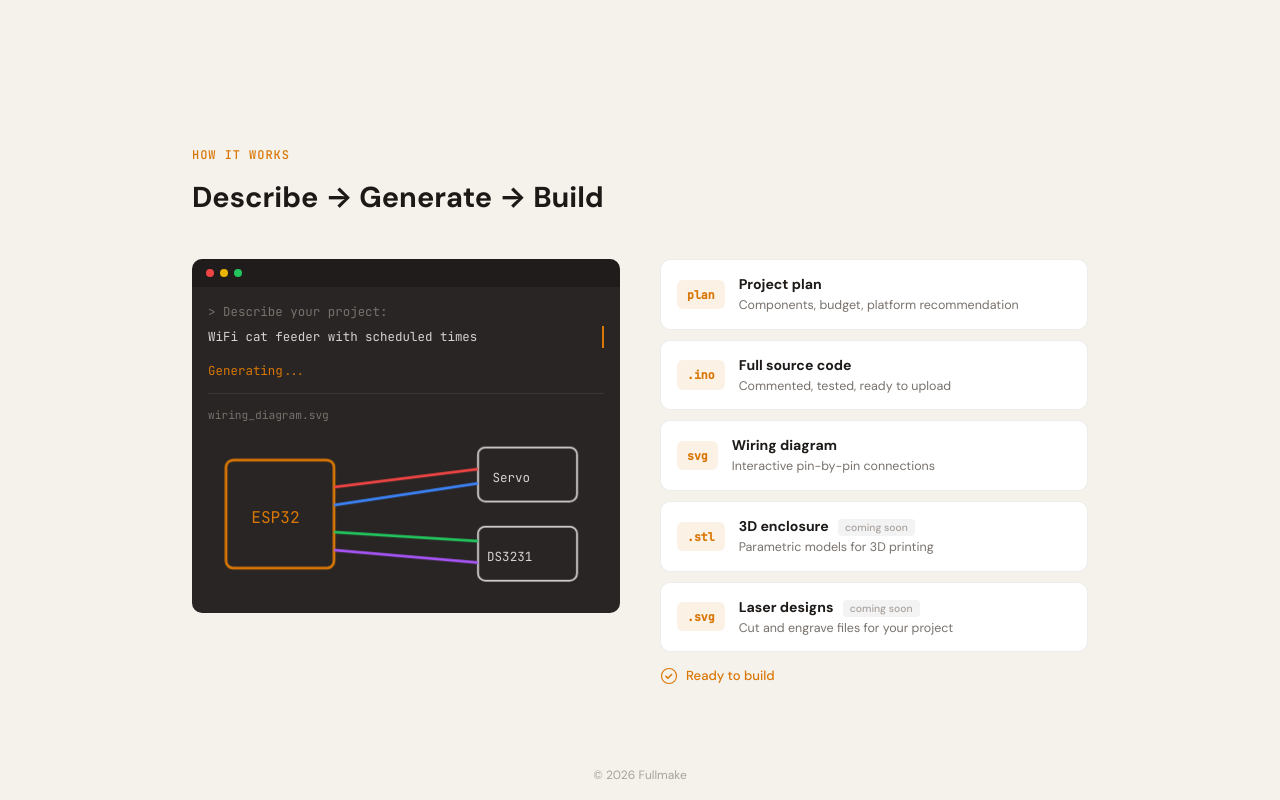
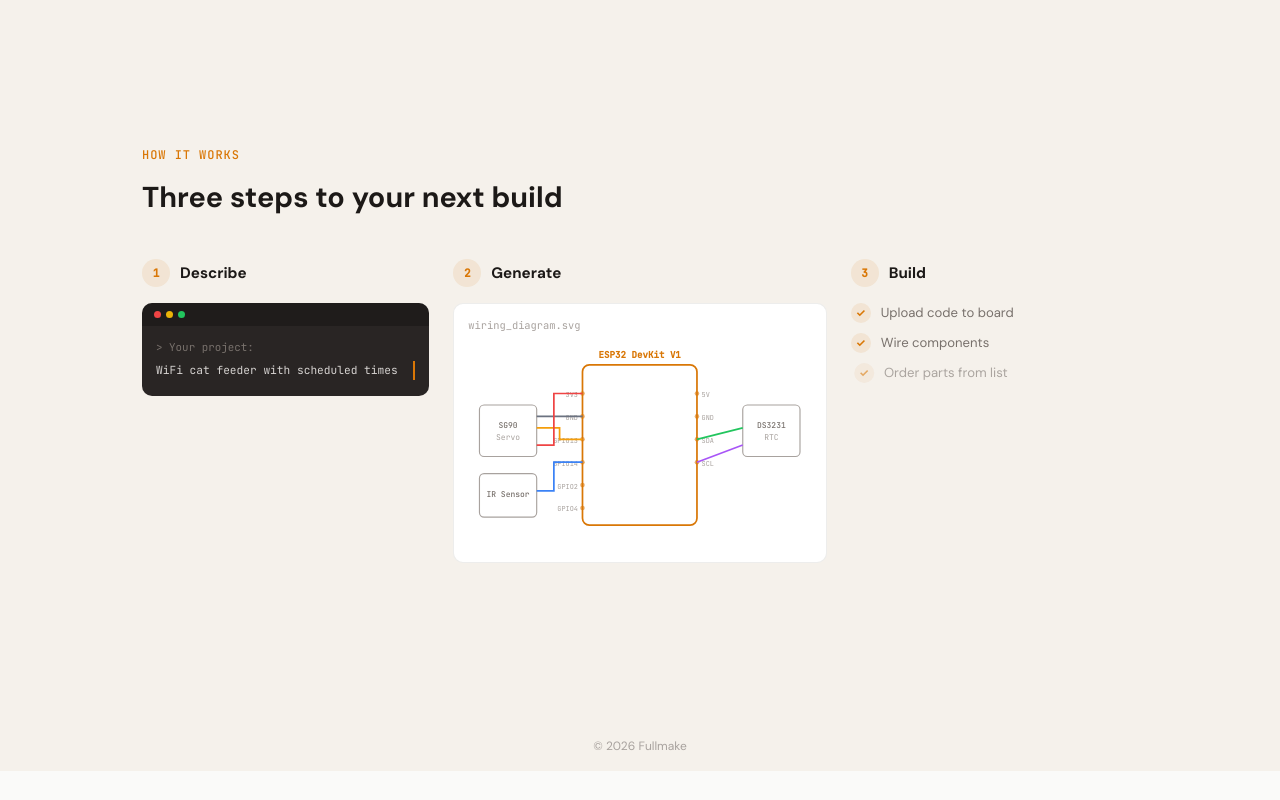
Before and after one commit to fullmakeio/website, a Next.js app: page / in a window 1280 px wide. Shown: the part 734-1534 px from the top of the page. After the commit the page ends 1505 px from the top, so only its background shows below. Built offline with nearby package versions, Linux system fonts and the light colour scheme.

Commit message:
feat: 3-step How it Works with realistic wiring diagram

```diff
--- a/src/app/page.tsx
+++ b/src/app/page.tsx
@@ -216,62 +216,88 @@ export default function LandingPage() {
         }
 
         /* =============================================
-           HOW IT WORKS — Animated (Chat #14)
+           HOW IT WORKS — Three-step flow (Chat #14)
+           Describe → Generate → Build
            ============================================= */
-        .hiw-section { padding: 5rem 2rem 4rem; max-width: 960px; margin: 0 auto; }
+        .hiw-section { padding: 5rem 2rem 4rem; max-width: 1060px; margin: 0 auto; }
         .hiw-label { font-family: 'JetBrains Mono', monospace; font-size: 0.75rem; font-weight: 500; color: var(--accent); letter-spacing: 0.08em; text-transform: uppercase; margin-bottom: 0.75rem; }
         .hiw-title { font-size: clamp(1.4rem, 3.5vw, 1.8rem); font-weight: 700; margin-bottom: 2.5rem; }
-        .hiw-layout { display: grid; grid-template-columns: 1fr 1fr; gap: 2.5rem; align-items: start; }
-        @media (max-width: 700px) { .hiw-layout { grid-template-columns: 1fr; gap: 2rem; } .hiw-section { padding: 3rem 1.25rem; } }
-        .hiw-terminal { background: var(--code-bg); border-radius: 10px; overflow: hidden; font-family: 'JetBrains Mono', monospace; font-size: 0.78rem; line-height: 1.7; }
-        .hiw-terminal-bar { display: flex; align-items: center; gap: 6px; padding: 10px 14px; background: rgba(0,0,0,0.25); }
-        .hiw-terminal-dot { width: 8px; height: 8px; border-radius: 50%; }
+
+        /* Three-step flow: Describe → Generate → Build */
+        .hiw-steps { display: grid; grid-template-columns: 1fr 1.3fr 1fr; gap: 1.5rem; align-items: start; margin-bottom: 3rem; }
+        .hiw-step { position: relative; }
+        .hiw-step-header { display: flex; align-items: center; gap: 10px; margin-bottom: 1rem; }
+        .hiw-step-num { font-family: 'JetBrains Mono', monospace; font-size: 0.7rem; font-weight: 600; color: var(--accent); background: var(--accent-light); width: 28px; height: 28px; border-radius: 50%; display: flex; align-items: center; justify-content: center; flex-shrink: 0; }
+        .hiw-step-name { font-size: 0.95rem; font-weight: 700; }
+        .hiw-arrow { position: absolute; right: -1rem; top: 50%; color: var(--text-tertiary); font-size: 1.2rem; opacity: 0; }
+        .hiw-section.active .hiw-arrow { animation: hiw-fadeIn 0.3s ease 0.5s forwards; }
+
+        /* Step 1: Terminal */
+        .hiw-terminal { background: var(--code-bg); border-radius: 10px; overflow: hidden; font-family: 'JetBrains Mono', monospace; font-size: 0.72rem; line-height: 1.7; }
+        .hiw-terminal-bar { display: flex; align-items: center; gap: 5px; padding: 8px 12px; background: rgba(0,0,0,0.25); }
+        .hiw-terminal-dot { width: 7px; height: 7px; border-radius: 50%; }
         .hiw-terminal-dot:nth-child(1) { background: #EF4444; }
         .hiw-terminal-dot:nth-child(2) { background: #EAB308; }
         .hiw-terminal-dot:nth-child(3) { background: #22C55E; }
-        .hiw-terminal-body { padding: 14px 16px 18px; min-height: 200px; }
-        .hiw-terminal-prompt { color: #78716C; }
-        .hiw-typing { color: #D6D3D1; overflow: hidden; white-space: nowrap; border-right: 2px solid var(--accent); width: 0; display: inline-block; vertical-align: bottom; }
+        .hiw-terminal-body { padding: 12px 14px 16px; }
+        .hiw-terminal-prompt { color: #78716C; font-size: 0.68rem; }
+        .hiw-typing { color: #D6D3D1; overflow: hidden; white-space: nowrap; border-right: 2px solid var(--accent); width: 0; display: inline-block; vertical-align: bottom; font-size: 0.7rem; }
         .hiw-section.active .hiw-typing { animation: hiw-type 2.5s steps(38) 0.6s forwards, hiw-blink 0.6s step-end 6 0.6s; }
-        .hiw-generating { color: var(--accent); margin-top: 12px; opacity: 0; }
-        .hiw-section.active .hiw-generating { animation: hiw-fadeIn 0.3s ease 3.3s forwards; }
-        .hiw-dot1, .hiw-dot2, .hiw-dot3 { opacity: 0; }
-        .hiw-section.active .hiw-dot1 { animation: hiw-blinkDot 1.5s ease-in-out 3.3s infinite; }
-        .hiw-section.active .hiw-dot2 { animation: hiw-blinkDot 1.5s ease-in-out 3.6s infinite; }
-        .hiw-section.active .hiw-dot3 { animation: hiw-blinkDot 1.5s ease-in-out 3.9s infinite; }
-        .hiw-output-preview { margin-top: 12px; opacity: 0; border-top: 1px solid rgba(255,255,255,0.08); padding-top: 12px; }
-        .hiw-section.active .hiw-output-preview { animation: hiw-fadeIn 0.4s ease 4.8s forwards; }
-        .hiw-output-label { color: #78716C; font-size: 0.7rem; margin-bottom: 8px; }
-        .hiw-wire { stroke-dasharray: 100; stroke-dashoffset: 100; fill: none; }
-        .hiw-section.active .hiw-wire { animation: hiw-wireDraw 0.8s ease forwards; }
-        .hiw-section.active .hiw-wire:nth-child(1) { animation-delay: 5s; }
-        .hiw-section.active .hiw-wire:nth-child(2) { animation-delay: 5.3s; }
-        .hiw-section.active .hiw-wire:nth-child(3) { animation-delay: 5.6s; }
-        .hiw-section.active .hiw-wire:nth-child(4) { animation-delay: 5.9s; }
-        .hiw-chip { opacity: 0; }
-        .hiw-section.active .hiw-chip { animation: hiw-fadeIn 0.3s ease 4.8s forwards; }
-        .hiw-cards { display: flex; flex-direction: column; gap: 10px; }
-        .hiw-card { display: flex; align-items: center; gap: 14px; padding: 14px 16px; background: var(--bg-surface); border: 1px solid var(--border); border-radius: 10px; opacity: 0; transform: translateY(12px); }
-        .hiw-section.active .hiw-card { animation: hiw-cardIn 0.45s ease forwards; }
-        .hiw-section.active .hiw-card:nth-child(1) { animation-delay: 3.6s; }
-        .hiw-section.active .hiw-card:nth-child(2) { animation-delay: 3.9s; }
-        .hiw-section.active .hiw-card:nth-child(3) { animation-delay: 4.2s; }
-        .hiw-section.active .hiw-card:nth-child(4) { animation-delay: 4.5s; }
-        .hiw-section.active .hiw-card:nth-child(5) { animation-delay: 4.8s; }
-        .hiw-card-icon { font-family: 'JetBrains Mono', monospace; font-size: 0.72rem; font-weight: 600; color: var(--accent); background: var(--accent-light); padding: 6px 10px; border-radius: 6px; white-space: nowrap; flex-shrink: 0; }
-        .hiw-card-text h4 { font-size: 0.88rem; font-weight: 600; margin-bottom: 2px; color: var(--text-primary); }
-        .hiw-card-text p { font-size: 0.78rem; color: var(--text-secondary); line-height: 1.4; }
-        .hiw-coming { font-size: 0.65rem; font-weight: 500; color: var(--text-tertiary); background: var(--coming-bg); padding: 2px 7px; border-radius: 4px; margin-left: 6px; }
-        .hiw-done { display: flex; align-items: center; gap: 8px; margin-top: 14px; font-size: 0.82rem; font-weight: 500; color: var(--accent); opacity: 0; }
-        .hiw-section.active .hiw-done { animation: hiw-fadeIn 0.4s ease 5.3s forwards; }
-        .hiw-done svg { width: 18px; height: 18px; }
-        .hiw-done-check { stroke-dasharray: 24; stroke-dashoffset: 24; }
-        .hiw-section.active .hiw-done-check { animation: hiw-wireDraw 0.4s ease 5.5s forwards; }
+
+        /* Step 2: Wiring diagram — realistic board layout */
+        .hiw-wiring-wrap { background: var(--bg-surface); border: 1px solid var(--border); border-radius: 10px; padding: 14px; overflow: hidden; }
+        .hiw-wiring-label { font-family: 'JetBrains Mono', monospace; font-size: 0.65rem; color: var(--text-tertiary); margin-bottom: 8px; }
+        .hiw-wire { stroke-dasharray: 120; stroke-dashoffset: 120; fill: none; }
+        .hiw-section.active .hiw-wire { animation: hiw-wireDraw 0.6s ease forwards; }
+        .hiw-section.active .hiw-wire:nth-child(1) { animation-delay: 3.2s; }
+        .hiw-section.active .hiw-wire:nth-child(2) { animation-delay: 3.5s; }
+        .hiw-section.active .hiw-wire:nth-child(3) { animation-delay: 3.8s; }
+        .hiw-section.active .hiw-wire:nth-child(4) { animation-delay: 4.1s; }
+        .hiw-section.active .hiw-wire:nth-child(5) { animation-delay: 4.4s; }
+        .hiw-section.active .hiw-wire:nth-child(6) { animation-delay: 4.7s; }
+        .hiw-board-label { font-size: 8px; font-family: 'JetBrains Mono', monospace; }
+        .hiw-pin-label { font-size: 6px; font-family: 'JetBrains Mono', monospace; }
+        .hiw-comp-label { font-size: 7px; font-family: 'JetBrains Mono', monospace; }
+        .hiw-wiring-svg { opacity: 0; }
+        .hiw-section.active .hiw-wiring-svg { animation: hiw-fadeIn 0.4s ease 2.8s forwards; }
+
+        /* Step 3: Build — checklist */
+        .hiw-build-list { display: flex; flex-direction: column; gap: 10px; }
+        .hiw-build-item { display: flex; align-items: center; gap: 10px; font-size: 0.82rem; color: var(--text-secondary); opacity: 0; transform: translateX(8px); }
+        .hiw-section.active .hiw-build-item { animation: hiw-slideIn 0.35s ease forwards; }
+        .hiw-section.active .hiw-build-item:nth-child(1) { animation-delay: 5s; }
+        .hiw-section.active .hiw-build-item:nth-child(2) { animation-delay: 5.3s; }
+        .hiw-section.active .hiw-build-item:nth-child(3) { animation-delay: 5.6s; }
+        .hiw-section.active .hiw-build-item:nth-child(4) { animation-delay: 5.9s; }
+        .hiw-check { width: 20px; height: 20px; border-radius: 50%; background: var(--accent-light); color: var(--accent); display: flex; align-items: center; justify-content: center; font-size: 0.7rem; font-weight: 700; flex-shrink: 0; }
+
+        /* Output cards row — below the 3 steps */
+        .hiw-outputs { display: flex; gap: 10px; flex-wrap: wrap; justify-content: center; }
+        .hiw-output { display: flex; align-items: center; gap: 8px; padding: 10px 14px; background: var(--bg-surface); border: 1px solid var(--border); border-radius: 8px; opacity: 0; transform: translateY(8px); }
+        .hiw-section.active .hiw-output { animation: hiw-cardIn 0.4s ease forwards; }
+        .hiw-section.active .hiw-output:nth-child(1) { animation-delay: 6.2s; }
+        .hiw-section.active .hiw-output:nth-child(2) { animation-delay: 6.4s; }
+        .hiw-section.active .hiw-output:nth-child(3) { animation-delay: 6.6s; }
+        .hiw-section.active .hiw-output:nth-child(4) { animation-delay: 6.8s; }
+        .hiw-section.active .hiw-output:nth-child(5) { animation-delay: 7.0s; }
+        .hiw-output-icon { font-family: 'JetBrains Mono', monospace; font-size: 0.68rem; font-weight: 600; color: var(--accent); background: var(--accent-light); padding: 4px 8px; border-radius: 5px; }
+        .hiw-output-name { font-size: 0.78rem; font-weight: 500; color: var(--text-primary); }
+        .hiw-coming { font-size: 0.6rem; font-weight: 500; color: var(--text-tertiary); background: var(--coming-bg); padding: 1px 6px; border-radius: 3px; margin-left: 2px; }
+
+        @media (max-width: 768px) {
+          .hiw-steps { grid-template-columns: 1fr; gap: 2rem; }
+          .hiw-arrow { display: none; }
+          .hiw-section { padding: 3rem 1.25rem; }
+          .hiw-outputs { flex-direction: column; align-items: stretch; }
+        }
+
+        /* Animations */
         @keyframes hiw-type { from { width: 0; } to { width: 100%; } }
         @keyframes hiw-blink { 50% { border-color: transparent; } }
         @keyframes hiw-fadeIn { to { opacity: 1; } }
         @keyframes hiw-cardIn { to { opacity: 1; transform: translateY(0); } }
         @keyframes hiw-wireDraw { to { stroke-dashoffset: 0; } }
+        @keyframes hiw-slideIn { to { opacity: 1; transform: translateX(0); } }
         @keyframes hiw-blinkDot { 0%, 100% { opacity: 0; } 30%, 70% { opacity: 1; } }
       `}</style>
 
@@ -368,49 +394,110 @@ export default function LandingPage() {
           </div>
         </main>
 
-        {/* ======= HOW IT WORKS — Animated (Chat #14) ======= */}
+        {/* ======= HOW IT WORKS — Three-step flow (Chat #14) ======= */}
         <div className="hiw-section" ref={hiwRef}>
           <p className="hiw-label">How it works</p>
-          <h2 className="hiw-title">Describe → Generate → Build</h2>
-          <div className="hiw-layout">
-            <div>
+          <h2 className="hiw-title">Three steps to your next build</h2>
+
+          {/* Three columns: Describe → Generate → Build */}
+          <div className="hiw-steps">
+
+            {/* Step 1: Describe */}
+            <div className="hiw-step">
+              <div className="hiw-step-header">
+                <span className="hiw-step-num">1</span>
+                <span className="hiw-step-name">Describe</span>
+              </div>
               <div className="hiw-terminal">
                 <div className="hiw-terminal-bar"><span className="hiw-terminal-dot" /><span className="hiw-terminal-dot" /><span className="hiw-terminal-dot" /></div>
                 <div className="hiw-terminal-body">
-                  <div className="hiw-terminal-prompt">{">"} Describe your project:</div>
+                  <div className="hiw-terminal-prompt">{">"} Your project:</div>
                   <div style={{ marginTop: "4px" }}><span className="hiw-typing">WiFi cat feeder with scheduled times</span></div>
-                  <div className="hiw-generating"><span>Generating</span><span className="hiw-dot1">.</span><span className="hiw-dot2">.</span><span className="hiw-dot3">.</span></div>
-                  <div className="hiw-output-preview">
-                    <div className="hiw-output-label">wiring_diagram.svg</div>
-                    <svg viewBox="0 0 220 90" width="100%" xmlns="http://www.w3.org/2000/svg">
-                      <rect className="hiw-chip" x="10" y="15" width="60" height="60" rx="4" fill="none" stroke="var(--accent)" strokeWidth="1.5" />
-                      <text className="hiw-chip" x="24" y="50" fill="var(--accent)" fontSize="9" fontFamily="JetBrains Mono, monospace">ESP32</text>
-                      <rect className="hiw-chip" x="150" y="8" width="55" height="30" rx="4" fill="none" stroke="#D6D3D1" strokeWidth="1" opacity="0.6" />
-                      <text className="hiw-chip" x="158" y="27" fill="#D6D3D1" fontSize="7" fontFamily="JetBrains Mono, monospace" opacity="0.7">Servo</text>
-                      <rect className="hiw-chip" x="150" y="52" width="55" height="30" rx="4" fill="none" stroke="#D6D3D1" strokeWidth="1" opacity="0.6" />
-                      <text className="hiw-chip" x="155" y="71" fill="#D6D3D1" fontSize="7" fontFamily="JetBrains Mono, monospace" opacity="0.7">DS3231</text>
-                      <line className="hiw-wire" x1="70" y1="30" x2="150" y2="20" stroke="#EF4444" strokeWidth="1.5" />
-                      <line className="hiw-wire" x1="70" y1="40" x2="150" y2="28" stroke="#3B82F6" strokeWidth="1.5" />
-                      <line className="hiw-wire" x1="70" y1="55" x2="150" y2="60" stroke="#22C55E" strokeWidth="1.5" />
-                      <line className="hiw-wire" x1="70" y1="65" x2="150" y2="72" stroke="#A855F7" strokeWidth="1.5" />
-                    </svg>
-                  </div>
                 </div>
               </div>
+              <span className="hiw-arrow">→</span>
             </div>
-            <div>
-              <div className="hiw-cards">
-                <div className="hiw-card"><span className="hiw-card-icon">plan</span><div className="hiw-card-text"><h4>Project plan</h4><p>Components, budget, platform recommendation</p></div></div>
-                <div className="hiw-card"><span className="hiw-card-icon">.ino</span><div className="hiw-card-text"><h4>Full source code</h4><p>Commented, tested, ready to upload</p></div></div>
-                <div className="hiw-card"><span className="hiw-card-icon">svg</span><div className="hiw-card-text"><h4>Wiring diagram</h4><p>Interactive pin-by-pin connections</p></div></div>
-                <div className="hiw-card"><span className="hiw-card-icon">.stl</span><div className="hiw-card-text"><h4>3D enclosure <span className="hiw-coming">coming soon</span></h4><p>Parametric models for 3D printing</p></div></div>
-                <div className="hiw-card"><span className="hiw-card-icon">.svg</span><div className="hiw-card-text"><h4>Laser designs <span className="hiw-coming">coming soon</span></h4><p>Cut and engrave files for your project</p></div></div>
+
+            {/* Step 2: Generate — realistic wiring diagram */}
+            <div className="hiw-step">
+              <div className="hiw-step-header">
+                <span className="hiw-step-num">2</span>
+                <span className="hiw-step-name">Generate</span>
               </div>
-              <div className="hiw-done">
-                <svg viewBox="0 0 24 24" fill="none"><circle cx="12" cy="12" r="10" stroke="var(--accent)" strokeWidth="1.5" /><path className="hiw-done-check" d="M8 12.5l2.5 2.5 5-5" stroke="var(--accent)" strokeWidth="2" strokeLinecap="round" strokeLinejoin="round" /></svg>
-                Ready to build
+              <div className="hiw-wiring-wrap">
+                <div className="hiw-wiring-label">wiring_diagram.svg</div>
+                <svg className="hiw-wiring-svg" viewBox="0 0 300 180" width="100%" xmlns="http://www.w3.org/2000/svg">
+                  {/* ESP32 Board */}
+                  <rect x="100" y="20" width="100" height="140" rx="6" fill="none" stroke="var(--accent)" strokeWidth="1.5" />
+                  <text className="hiw-board-label" x="150" y="14" fill="var(--accent)" textAnchor="middle" fontWeight="600">ESP32 DevKit V1</text>
+                  {/* Left pins */}
+                  <text className="hiw-pin-label" x="96" y="48" fill="var(--text-tertiary)" textAnchor="end">3V3</text>
+                  <text className="hiw-pin-label" x="96" y="68" fill="var(--text-tertiary)" textAnchor="end">GND</text>
+                  <text className="hiw-pin-label" x="96" y="88" fill="var(--text-tertiary)" textAnchor="end">GPIO13</text>
+                  <text className="hiw-pin-label" x="96" y="108" fill="var(--text-tertiary)" textAnchor="end">GPIO14</text>
+                  <text className="hiw-pin-label" x="96" y="128" fill="var(--text-tertiary)" textAnchor="end">GPIO2</text>
+                  <text className="hiw-pin-label" x="96" y="148" fill="var(--text-tertiary)" textAnchor="end">GPIO4</text>
+                  {/* Right pins */}
+                  <text className="hiw-pin-label" x="204" y="48" fill="var(--text-tertiary)" textAnchor="start">5V</text>
+                  <text className="hiw-pin-label" x="204" y="68" fill="var(--text-tertiary)" textAnchor="start">GND</text>
+                  <text className="hiw-pin-label" x="204" y="88" fill="var(--text-tertiary)" textAnchor="start">SDA</text>
+                  <text className="hiw-pin-label" x="204" y="108" fill="var(--text-tertiary)" textAnchor="start">SCL</text>
+                  {/* Pin dots */}
+                  <circle cx="100" cy="45" r="2" fill="var(--accent)" opacity="0.6" />
+                  <circle cx="100" cy="65" r="2" fill="var(--accent)" opacity="0.6" />
+                  <circle cx="100" cy="85" r="2" fill="var(--accent)" opacity="0.6" />
+                  <circle cx="100" cy="105" r="2" fill="var(--accent)" opacity="0.6" />
+                  <circle cx="100" cy="125" r="2" fill="var(--accent)" opacity="0.6" />
+                  <circle cx="100" cy="145" r="2" fill="var(--accent)" opacity="0.6" />
+                  <circle cx="200" cy="45" r="2" fill="var(--accent)" opacity="0.6" />
+                  <circle cx="200" cy="65" r="2" fill="var(--accent)" opacity="0.6" />
+                  <circle cx="200" cy="85" r="2" fill="var(--accent)" opacity="0.6" />
+                  <circle cx="200" cy="105" r="2" fill="var(--accent)" opacity="0.6" />
+                  {/* Servo component */}
+                  <rect x="10" y="55" width="50" height="45" rx="4" fill="none" stroke="var(--text-tertiary)" strokeWidth="1" />
+                  <text className="hiw-comp-label" x="35" y="75" fill="var(--text-secondary)" textAnchor="middle" fontWeight="500">SG90</text>
+                  <text className="hiw-comp-label" x="35" y="86" fill="var(--text-tertiary)" textAnchor="middle">Servo</text>
+                  {/* DS3231 RTC */}
+                  <rect x="240" y="55" width="50" height="45" rx="4" fill="none" stroke="var(--text-tertiary)" strokeWidth="1" />
+                  <text className="hiw-comp-label" x="265" y="75" fill="var(--text-secondary)" textAnchor="middle" fontWeight="500">DS3231</text>
+                  <text className="hiw-comp-label" x="265" y="86" fill="var(--text-tertiary)" textAnchor="middle">RTC</text>
+                  {/* IR Sensor */}
+                  <rect x="10" y="115" width="50" height="38" rx="4" fill="none" stroke="var(--text-tertiary)" strokeWidth="1" />
+                  <text className="hiw-comp-label" x="35" y="135" fill="var(--text-secondary)" textAnchor="middle" fontWeight="500">IR Sensor</text>
+                  {/* Wires — draw in sequentially */}
+                  <path className="hiw-wire" d="M60 65 L100 65" stroke="#6B7280" strokeWidth="1.5" />
+                  <path className="hiw-wire" d="M60 75 L80 75 L80 85 L100 85" stroke="#F59E0B" strokeWidth="1.5" />
+                  <path className="hiw-wire" d="M60 90 L75 90 L75 45 L100 45" stroke="#EF4444" strokeWidth="1.5" />
+                  <path className="hiw-wire" d="M60 130 L75 130 L75 105 L100 105" stroke="#3B82F6" strokeWidth="1.5" />
+                  <path className="hiw-wire" d="M200 85 L240 75" stroke="#22C55E" strokeWidth="1.5" />
+                  <path className="hiw-wire" d="M200 105 L240 90" stroke="#A855F7" strokeWidth="1.5" />
+                </svg>
+              </div>
+              <span className="hiw-arrow">→</span>
+            </div>
+
+            {/* Step 3: Build — animated checklist */}
+            <div className="hiw-step">
+              <div className="hiw-step-header">
+                <span className="hiw-step-num">3</span>
+                <span className="hiw-step-name">Build</span>
+              </div>
+              <div className="hiw-build-list">
+                <div className="hiw-build-item"><span className="hiw-check">✓</span><span>Upload code to board</span></div>
+                <div className="hiw-build-item"><span className="hiw-check">✓</span><span>Wire components</span></div>
+                <div className="hiw-build-item"><span className="hiw-check">✓</span><span>Order parts from list</span></div>
+                <div className="hiw-build-item"><span className="hiw-check">✓</span><span>Print enclosure & assemble</span></div>
               </div>
             </div>
+          </div>
+
+          {/* Output type cards — horizontal row */}
+          <div className="hiw-outputs">
+            <div className="hiw-output"><span className="hiw-output-icon">plan</span><span className="hiw-output-name">Project plan</span></div>
+            <div className="hiw-output"><span className="hiw-output-icon">.ino</span><span className="hiw-output-name">Source code</span></div>
+            <div className="hiw-output"><span className="hiw-output-icon">svg</span><span className="hiw-output-name">Wiring diagram</span></div>
+            <div className="hiw-output"><span className="hiw-output-icon">.stl</span><span className="hiw-output-name">3D model <span className="hiw-coming">soon</span></span></div>
+            <div className="hiw-output"><span className="hiw-output-icon">.svg</span><span className="hiw-output-name">Laser design <span className="hiw-coming">soon</span></span></div>
           </div>
         </div>
 
```
